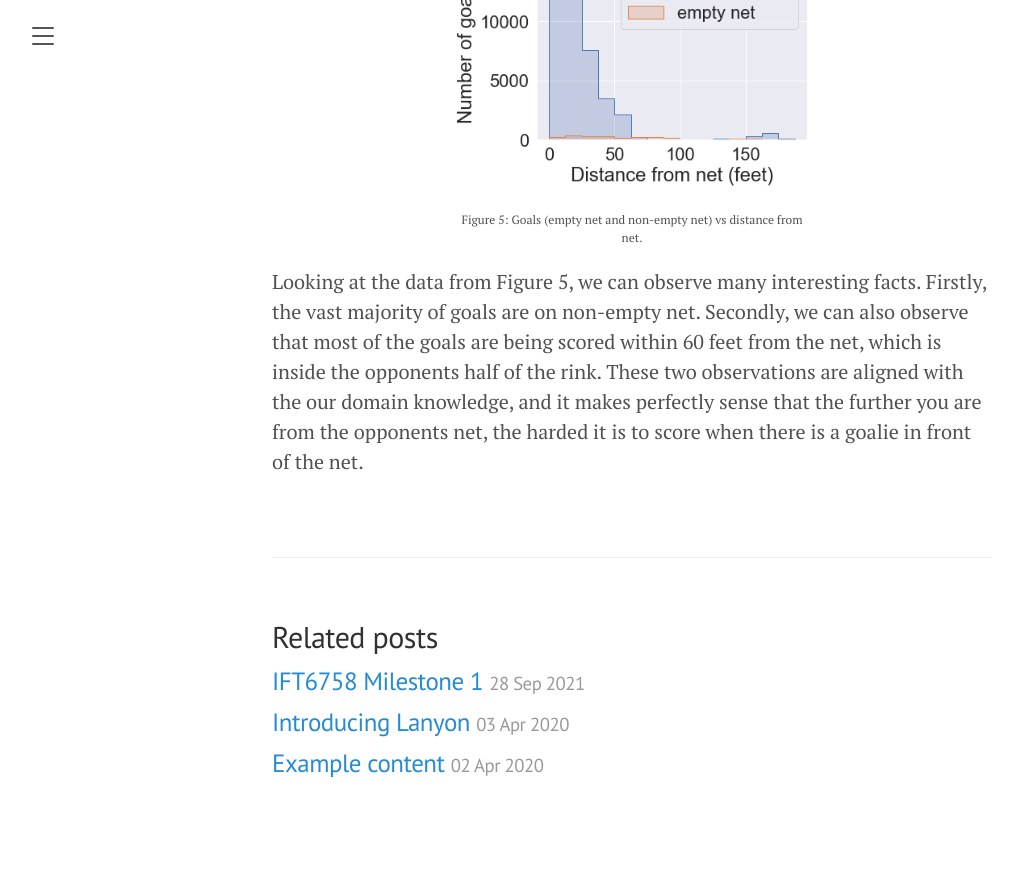
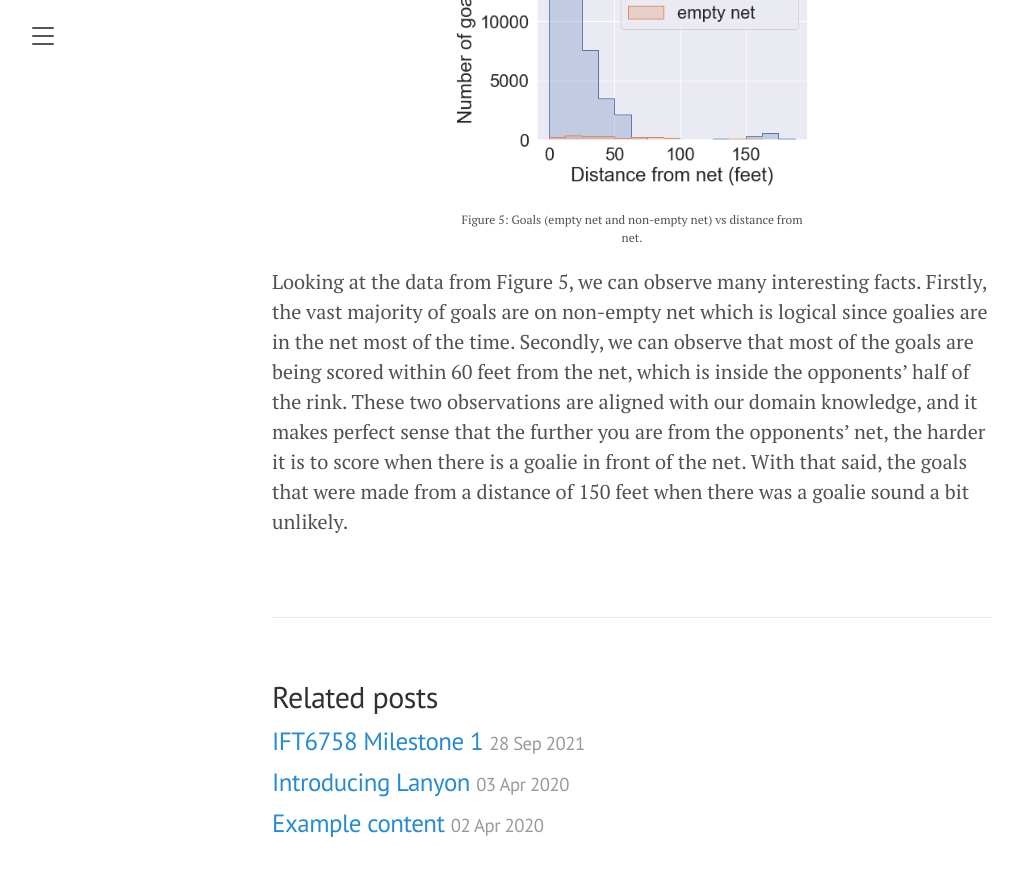
Before and after one commit to jaihon1/IFT6758-Project, a Jekyll site: the page built from blog/_posts/2021-11-3-milestone-2.md, in a window 1280 px wide and 900 px high, scrolled down 1995 px. Shown: the top 876 px of the window, without its empty margins (8-1026 px from the left). Built offline with Jekyll 4.4.1, drawn with Linux system fonts in a browser that asks for light colours; before the commit the page ends 2835 px from its top, so only the background shows below that.

Commit message:
Corrected some typos

```diff
--- a/blog/_posts/2021-11-3-milestone-2.md
+++ b/blog/_posts/2021-11-3-milestone-2.md
@@ -41,4 +41,4 @@ Using our work from the previous milestone, we have extended our features by add
     <figcaption style="font-size: 12px;text-align: center;">Figure 5: Goals (empty net and non-empty net) vs distance from net.</figcaption>
 </figure>
 
-Looking at the data from Figure 5, we can observe many interesting facts. Firstly, the vast majority of goals are on non-empty net. Secondly, we can also observe that most of the goals are being scored within 60 feet from the net, which is inside the opponents half of the rink. These two observations are aligned with the our domain knowledge, and it makes perfectly sense that the further you are from the opponents net, the harded it is to score when there is a goalie in front of the net.
+Looking at the data from Figure 5, we can observe many interesting facts. Firstly, the vast majority of goals are on non-empty net which is logical since goalies are in the net most of the time. Secondly, we can observe that most of the goals are being scored within 60 feet from the net, which is inside the opponents' half of the rink. These two observations are aligned with our domain knowledge, and it makes perfect sense that the further you are from the opponents' net, the harder it is to score when there is a goalie in front of the net. With that said, the goals that were made from a distance of 150 feet when there was a goalie sound a bit unlikely.
```
